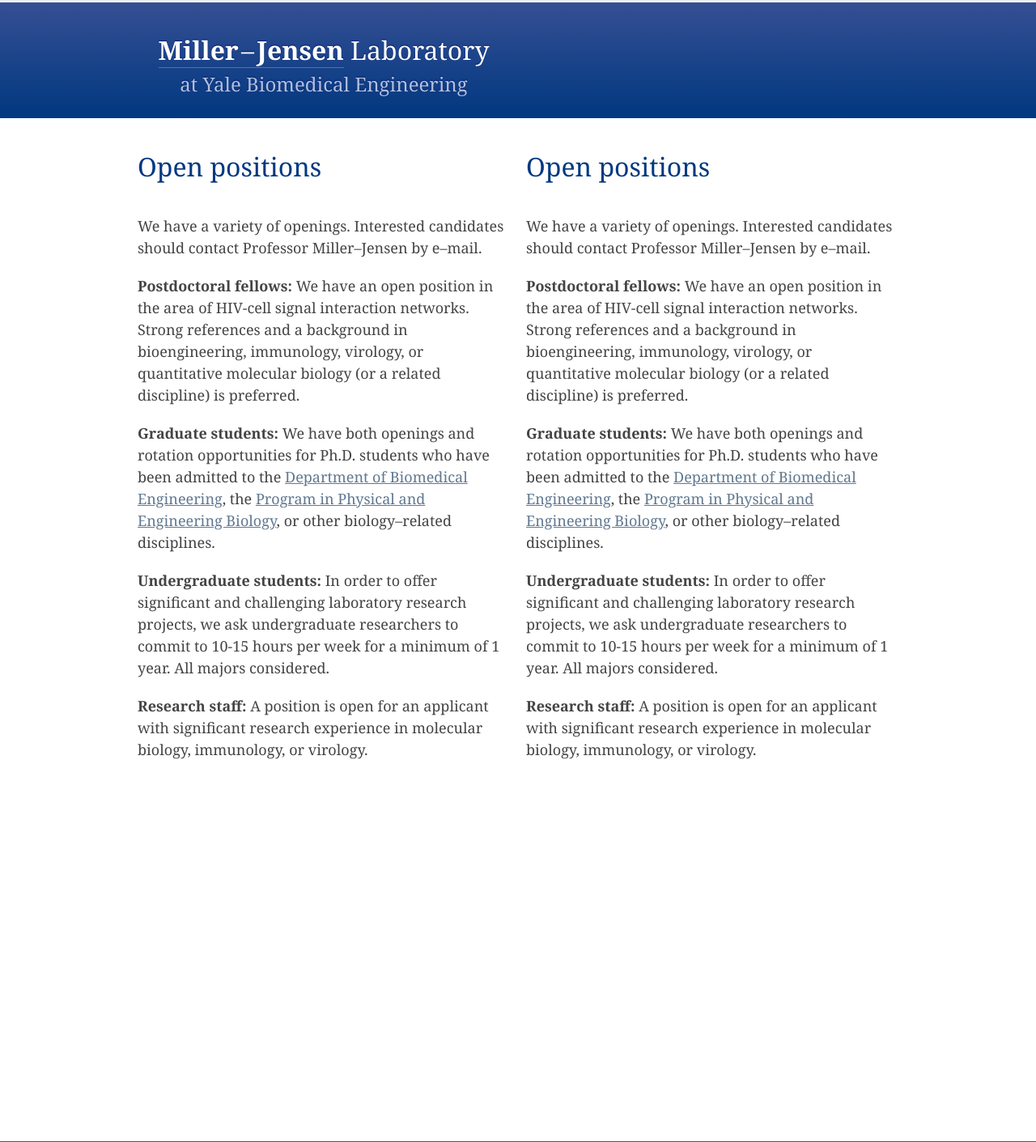
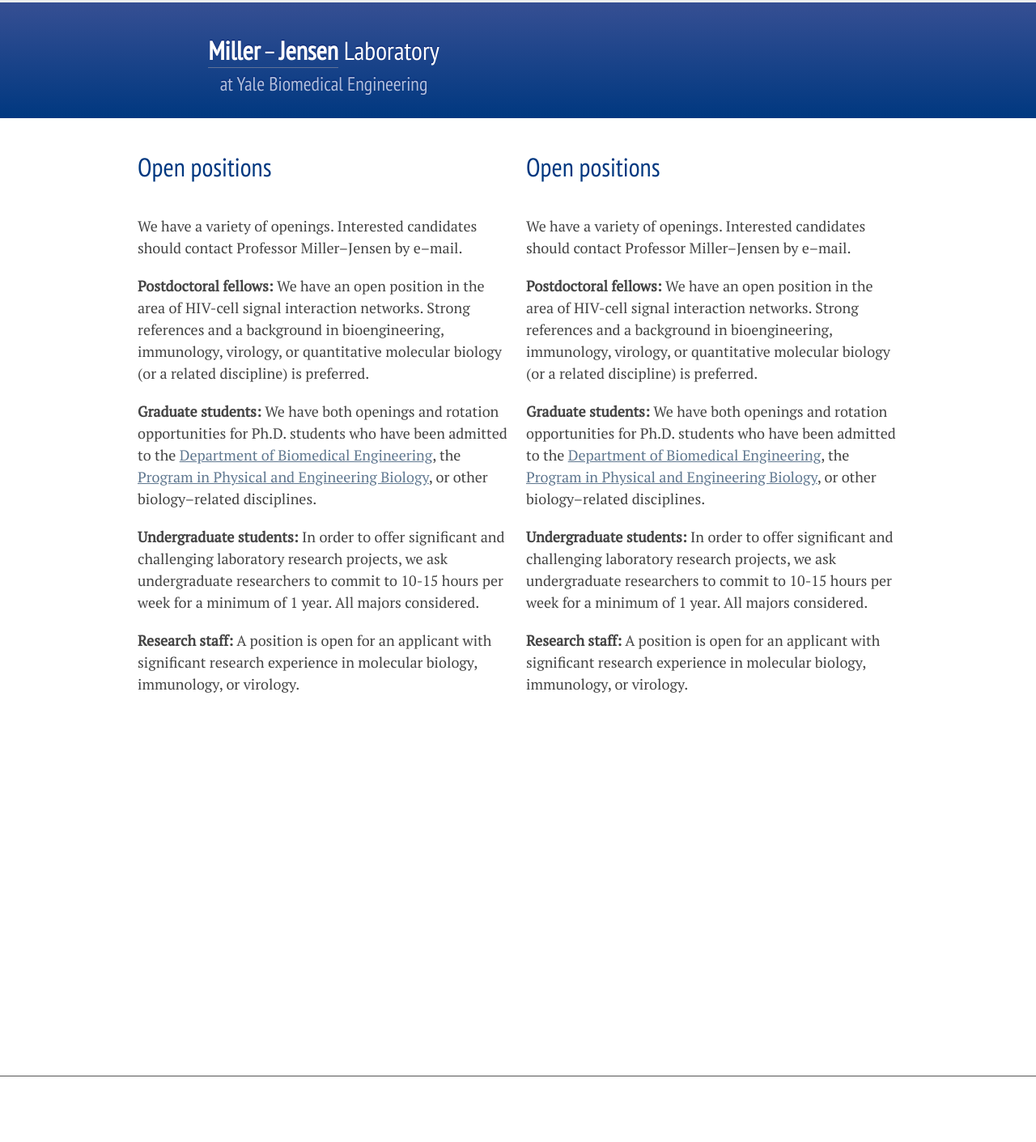
Before and after one commit to miller-jensen-lab/old-miller-jensen-website-python, a Django app: template templates/jobs.html in a window 1280 px wide. Shown: the whole page at 81% size. After the commit the page ends 1330 px from the top, so only its background shows below. Run offline with Django 3.2, Linux system fonts and the light colour scheme; the template is opened without the code that fills it, so the values that code supplies are empty; some libraries are stand-ins or nearby versions.

Commit message:
Use Google fonts instead of Typekit

```diff
--- a/static/css/overloads.css
+++ b/static/css/overloads.css
@@ -4,16 +4,15 @@ body{
     background-color:#fff;
 */
     background-color:#fff;
-    font-family: "adobe-text-pro-1","adobe-text-pro-2",Georgia,serif;
+    font-family: 'PT Serif',Georgia,serif;
     font-size:18px;
 }
 h1,h2,h3,h4,h5{
-    font-family: "myriad-pro-1","myriad-pro-2", 'helvetica neue', Arial, sans-serif;
-    font-family: "adobe-text-pro-1","adobe-text-pro-2",Georgia,serif;
     font-weight:300;
     color:#003880;
     font-size:32px;
     margin-bottom:36px;
+    font-family: 'PT Sans Narrow', sans-serif;
 }
 img{
     border: 1px solid #bbb;
@@ -109,7 +108,7 @@ header {
     text-align: center;
     padding-top:24px;
     overflow:hidden;
-    font-family: "felt-tip-roman-1","felt-tip-roman-2",cursive;
+    font-family: 'Shadows Into Light',cursive;
 }
     #banner p{
 /*        font-family: "myriad-pro-1","myriad-pro-2", 'helvetica neue', Arial, sans-serif;*/
--- a/templates/base.html
+++ b/templates/base.html
@@ -46,9 +46,8 @@
 	<!-- <link href='http://fonts.googleapis.com/css?family=Josefin+Sans+Std+Light' rel='stylesheet' type='text/css'>
 	<link href='http://fonts.googleapis.com/css?family=Reenie+Beanie' rel='stylesheet' type='text/css'>
 	<link href='http://fonts.googleapis.com/css?family=Cantarell' rel='stylesheet' type='text/css'> -->
-
-	<script type="text/javascript" src="http://use.typekit.com/jex5dwj.js"></script>
-	<script type="text/javascript">try{Typekit.load();}catch(e){}</script>
+	<link href='http://fonts.googleapis.com/css?family=Shadows+Into+Light' rel='stylesheet' type='text/css'>
+<link href='http://fonts.googleapis.com/css?family=Gloria+Hallelujah|PT+Sans+Narrow|PT+Serif' rel='stylesheet' type='text/css'>
 
   <!-- All JavaScript at the bottom, except for Modernizr which enables HTML5 elements & feature detects -->
   <script src="/static/js/modernizr-1.5.min.js"></script>
```
